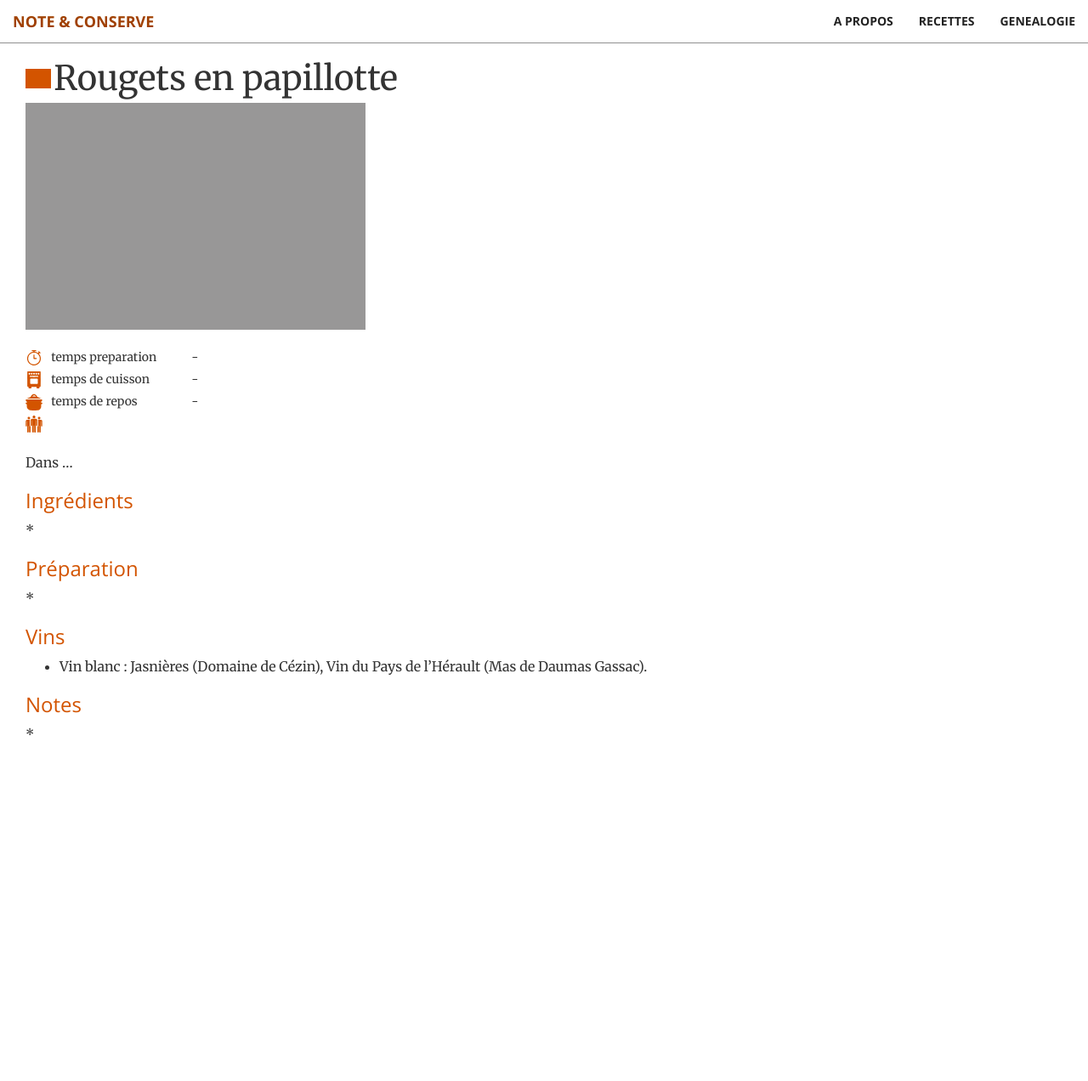
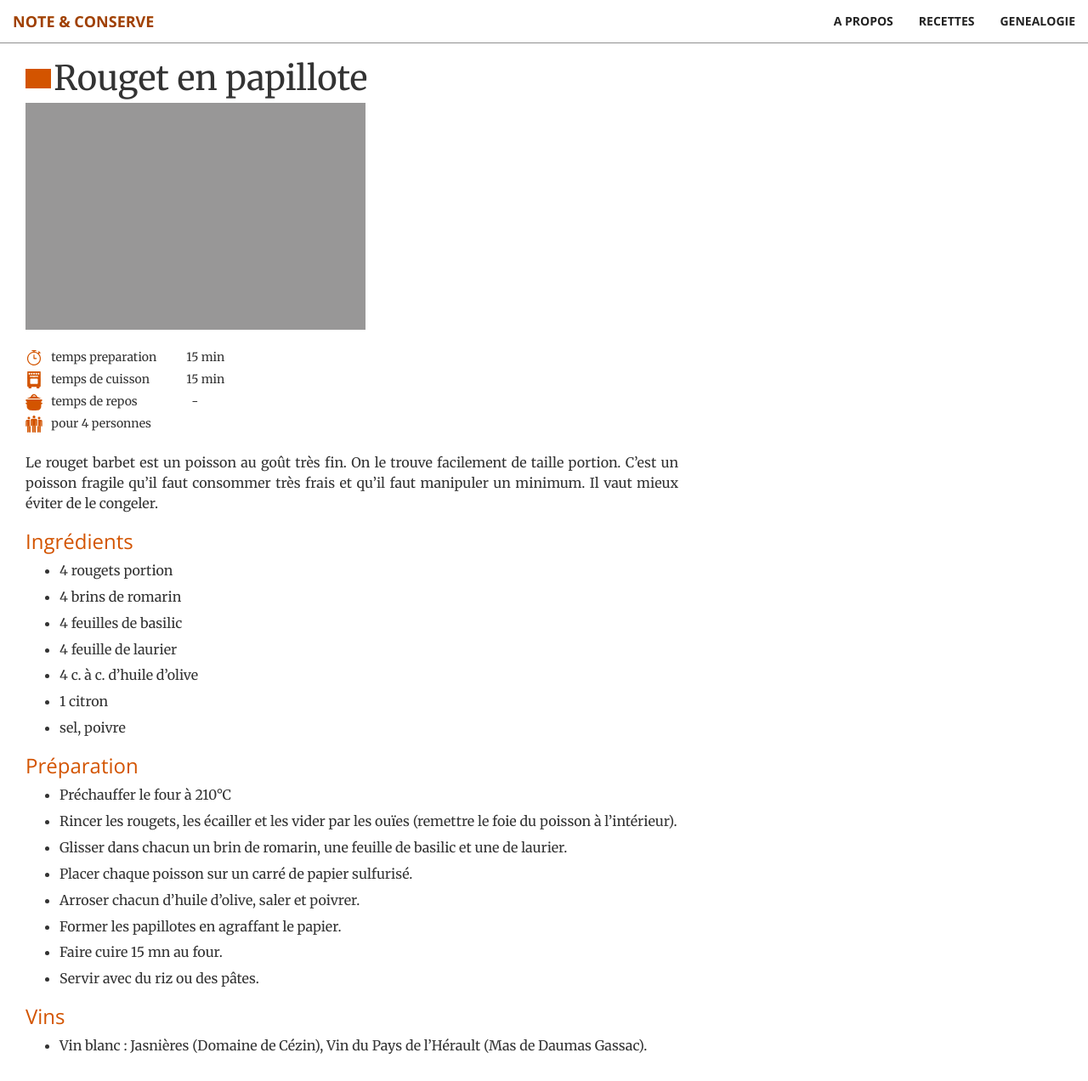
Before and after one commit to brignogan/brignogan.github.io, a Jekyll site: the page built from _posts/2020-04-23-rougets-papillotte.md, in a window 1280 px wide and 1272 px high. Shown: the whole window at 85% size. Built offline with Jekyll 4.4.1, drawn with Linux system fonts in a browser that asks for light colours; grey boxes are pictures that could not be loaded.

Commit message:
Update 2020-04-23-rougets-papillotte.md
complément de recette

```diff
--- a/_posts/2020-04-23-rougets-papillotte.md
+++ b/_posts/2020-04-23-rougets-papillotte.md
@@ -1,26 +1,36 @@
 ---
 layout: post
-title: Rougets en papillotte
+title: Rouget en papillote
 tag_category: famille
 tag_plat: platPoisson
 image: img/recette/untitled.png
-temps_preparation:
-temps_cuisson:
+temps_preparation: 15
+temps_cuisson: 15
 temps_repos: '-'
-nbre_personne: ‘’
+nbre_personne: ‘pour 4 personnes’
 ---
-Dans ...
+Le rouget barbet est un poisson au goût très fin. On le trouve facilement de taille portion. C'est un poisson fragile qu'il faut consommer très frais et qu'il faut manipuler un minimum. Il vaut mieux éviter de le congeler.
 
 ### Ingrédients
-*
+* 4 rougets portion
+* 4 brins de romarin
+* 4 feuilles de basilic
+* 4 feuille de laurier
+* 4 c. à c. d'huile d'olive
+* 1 citron
+* sel, poivre
 
 
 ### Préparation
-*
+* Préchauffer le four à 210°C
+* Rincer les rougets, les écailler et les vider par les ouïes (remettre le foie du poisson à l'intérieur).
+* Glisser dans chacun un brin de romarin, une feuille de basilic et une de laurier.
+* Placer chaque poisson sur un carré de papier sulfurisé.
+* Arroser chacun d'huile d'olive, saler et poivrer.
+* Former les papillotes en agraffant le papier.
+* Faire cuire 15 mn au four.
+* Servir avec du riz ou des pâtes.
 
 
 ### Vins
 * Vin blanc : Jasnières (Domaine de Cézin), Vin du Pays de l'Hérault (Mas de Daumas Gassac).
-
-### Notes
-*
```
